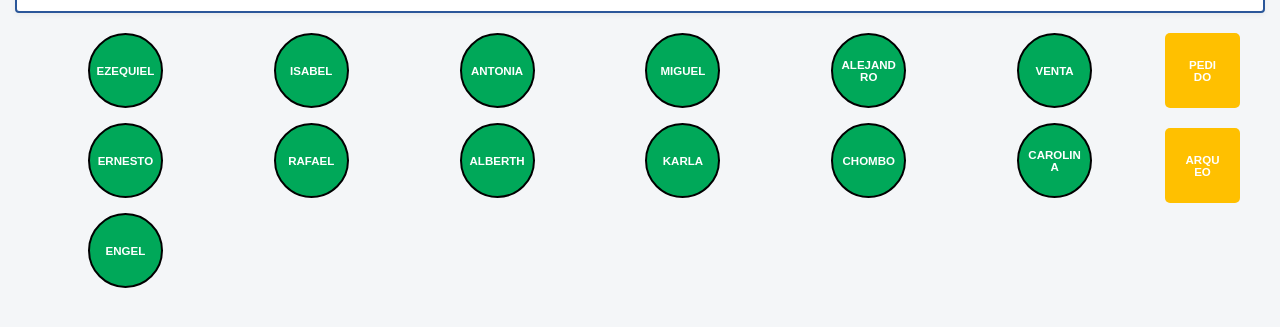
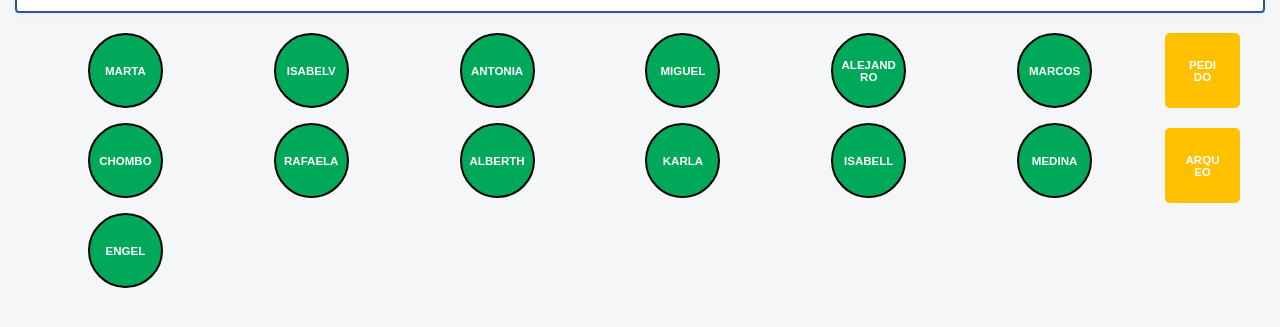
Before and after one commit to lopez150213-sudo/La_Confinza_SA, a plain HTML site: page index.html in a window 1280 px wide. Shown: the part 63-390 px from the top of the page. Drawn offline with nearby package versions, Linux system fonts and the light colour scheme.

Commit message:
Update index.html

```diff
--- a/index.html
+++ b/index.html
@@ -19,19 +19,19 @@
 
     <main class="dashboard-container">
       <section class="vendedores-grid">
-        <button class="btn-circulo btn-vendedor" onclick="abrirPedido('EZEQUIEL')">EZEQUIEL</button>
-        <button class="btn-circulo btn-vendedor" onclick="abrirPedido('ISABEL')">ISABEL</button>
+        <button class="btn-circulo btn-vendedor" onclick="abrirPedido('MARTA')">MARTA</button>
+        <button class="btn-circulo btn-vendedor" onclick="abrirPedido('ISABELV')">ISABELV</button>
         <button class="btn-circulo btn-vendedor" onclick="abrirPedido('ANTONIA')">ANTONIA</button>
         <button class="btn-circulo btn-vendedor" onclick="abrirPedido('MIGUEL')">MIGUEL</button>
         <button class="btn-circulo btn-vendedor" onclick="abrirPedido('ALEJANDRO')">ALEJANDRO</button>
-        <button class="btn-circulo btn-vendedor" onclick="abrirPedido('VENTA')">VENTA</button>
+        <button class="btn-circulo btn-vendedor" onclick="abrirPedido('MARCOS')">MARCOS</button>
 
-        <button class="btn-circulo btn-vendedor" onclick="abrirPedido('ERNESTO')">ERNESTO</button>
-        <button class="btn-circulo btn-vendedor" onclick="abrirPedido('RAFAEL')">RAFAEL</button>
+        <button class="btn-circulo btn-vendedor" onclick="abrirPedido('CHOMBO')">CHOMBO</button>
+        <button class="btn-circulo btn-vendedor" onclick="abrirPedido('RAFAELA')">RAFAELA</button>
         <button class="btn-circulo btn-vendedor" onclick="abrirPedido('ALBERTH')">ALBERTH</button>
         <button class="btn-circulo btn-vendedor" onclick="abrirPedido('KARLA')">KARLA</button>
-        <button class="btn-circulo btn-vendedor" onclick="abrirPedido('CHOMBO')">CHOMBO</button>
-        <button class="btn-circulo btn-vendedor" onclick="abrirPedido('CAROLINA')">CAROLINA</button>
+        <button class="btn-circulo btn-vendedor" onclick="abrirPedido('ISABELL')">ISABELL</button>
+        <button class="btn-circulo btn-vendedor" onclick="abrirPedido('MEDINA')">MEDINA</button>
 
         <button class="btn-circulo btn-vendedor" onclick="abrirPedido('ENGEL')">ENGEL</button>
       </section>
```
